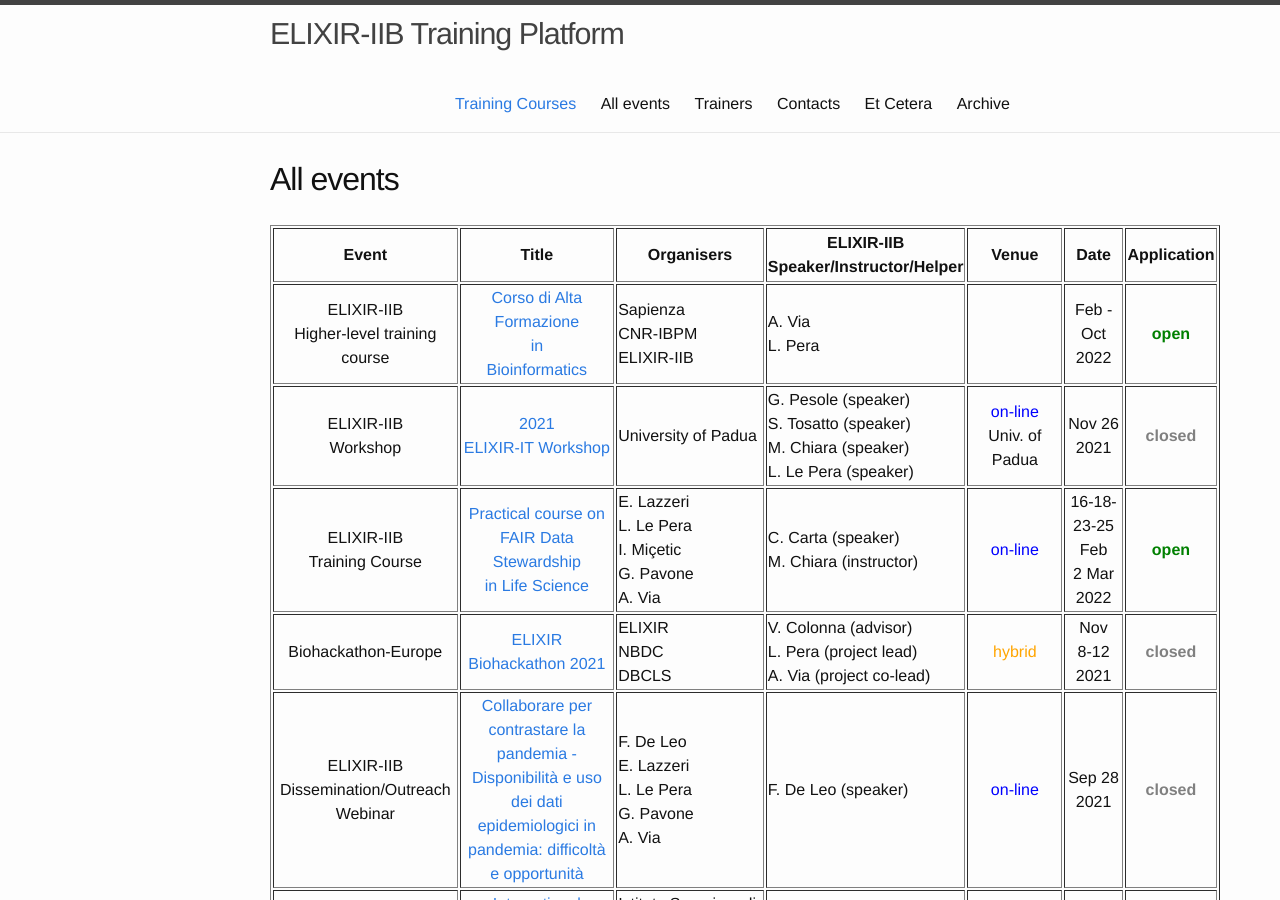
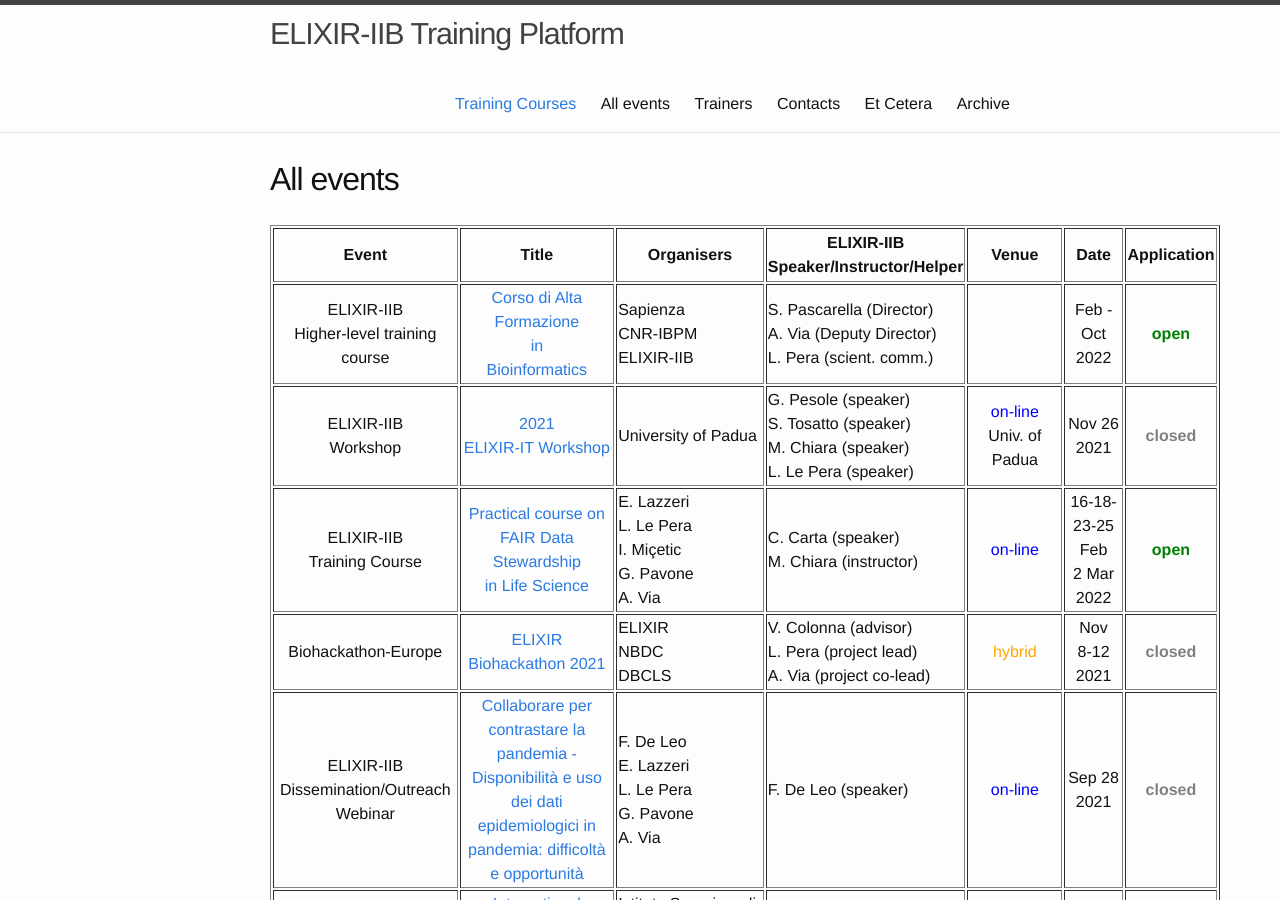
Before and after one commit to ELIXIR-IIB-training/website, a Jekyll site: the page built from _pages/01-all_events.md, in a window 1280 px wide and 900 px high. Built offline with Jekyll 4.4.1, drawn with Linux system fonts in a browser that asks for light colours.

Commit message:
Add ELIXIR-IIB people in CAF

```diff
--- a/_pages/01-all_events.md
+++ b/_pages/01-all_events.md
@@ -18,7 +18,7 @@ permalink: /all_events/
 <td height="50" align="center">ELIXIR-IIB<br>Higher-level training course</td>
    <td height="50" width="220" align="center"><a href="https://sites.google.com/uniroma1.it/altaformazione-bioinformatica">Corso di Alta Formazione<br>in<br>Bioinformatics</a></td>
    <td height="50" width="150">Sapienza<br>CNR-IBPM<br>ELIXIR-IIB</td>
-   <td height="50" width="150">A. Via<br>L. Pera</td>
+   <td height="50" width="150">S. Pascarella (Director)<br>A. Via (Deputy Director)<br>L. Pera (scient. comm.)</td>
    <td height="50" align="center"><font color="blue"></font></td>
    <td height="50" width="75" align="center">Feb - Oct<br>2022</td>
    <td height="50" align="center"><font color="green"><b>open</b></font></td>
```
